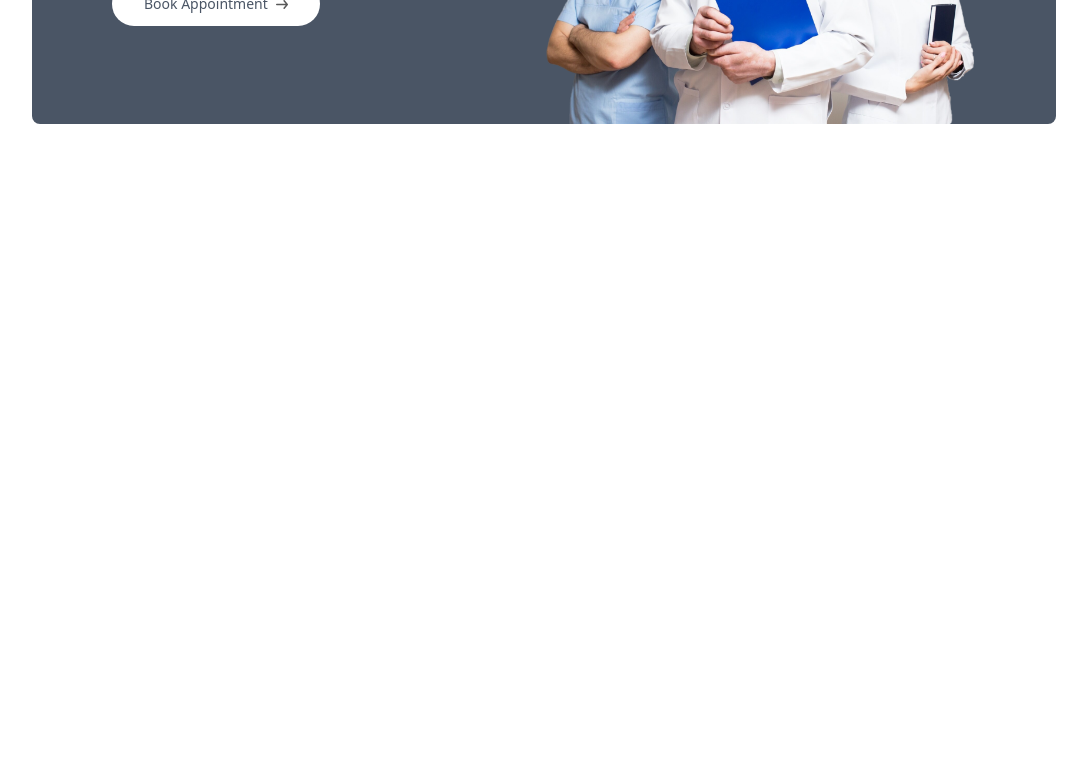
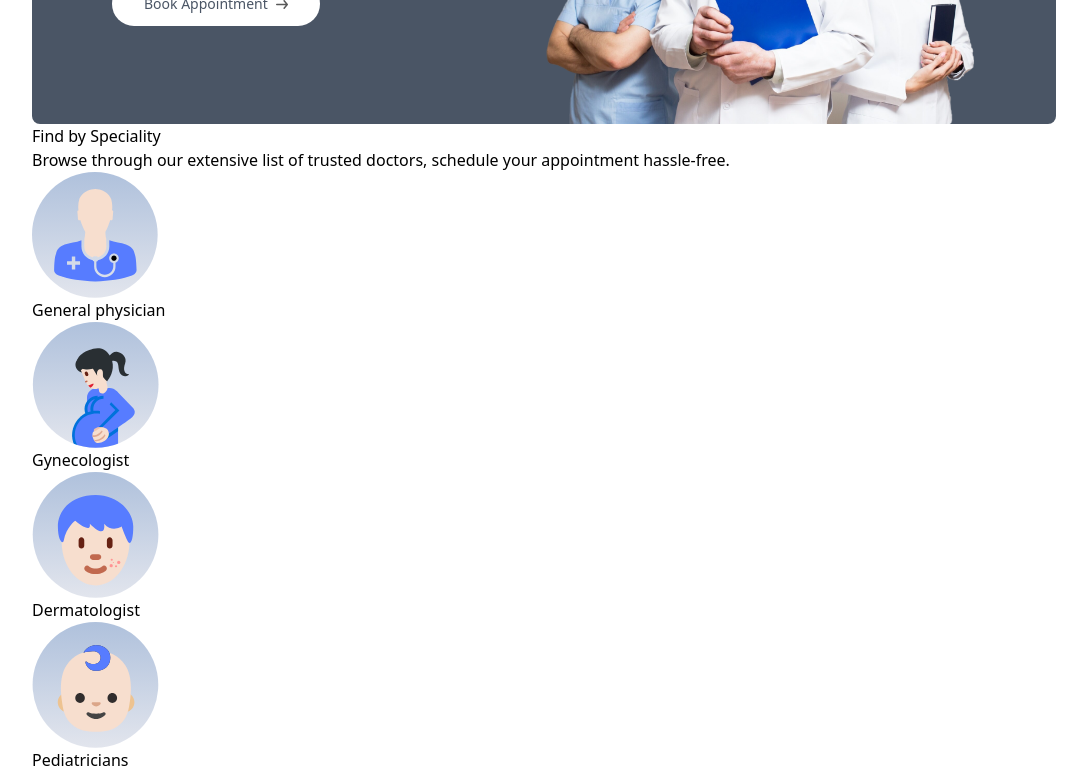
Before and after one commit to Anurag-Kuche/Prescript, a React (Vite) app: page / in a window 1280 px wide. Shown: the part 580-1350 px from the top of the page, without its empty margins (96-1183 px from the left). Before the commit the page ends 800 px from the top, so only its background shows below. Built offline with nearby package versions, Linux system fonts and the light colour scheme.

Commit message:
speciality menu added

```diff
--- /dev/null
+++ b/src/components/SpecialityMenu.jsx
@@ -0,0 +1,21 @@
+import { Link } from "react-router-dom";
+import { specialityData } from "../assets/assets";
+
+const SpecialityMenu = () => {
+  return (
+    <div id="speciality">
+      <h1>Find by Speciality</h1>
+      <p>Browse through our extensive list of trusted doctors, schedule your appointment hassle-free.</p>
+      <div>
+        {specialityData.map((item, index) => (
+          <Link key={index} to={`/doctors/${item.speciality}`}>
+            <img src={item.image} alt={item.speciality} />
+            <p>{item.speciality}</p>
+          </Link>
+        ))}
+      </div>
+    </div>
+  );
+};
+
+export default SpecialityMenu;
--- a/src/pages/Home.jsx
+++ b/src/pages/Home.jsx
@@ -1,9 +1,15 @@
 import Header from "../components/Header"
+import SpecialityMenu from "../components/SpecialityMenu"
 
 
 function Home() {
   return (
+    <div>
+
     <Header/>
+    <SpecialityMenu />
+    </div>
+
   )
 }
 
```
